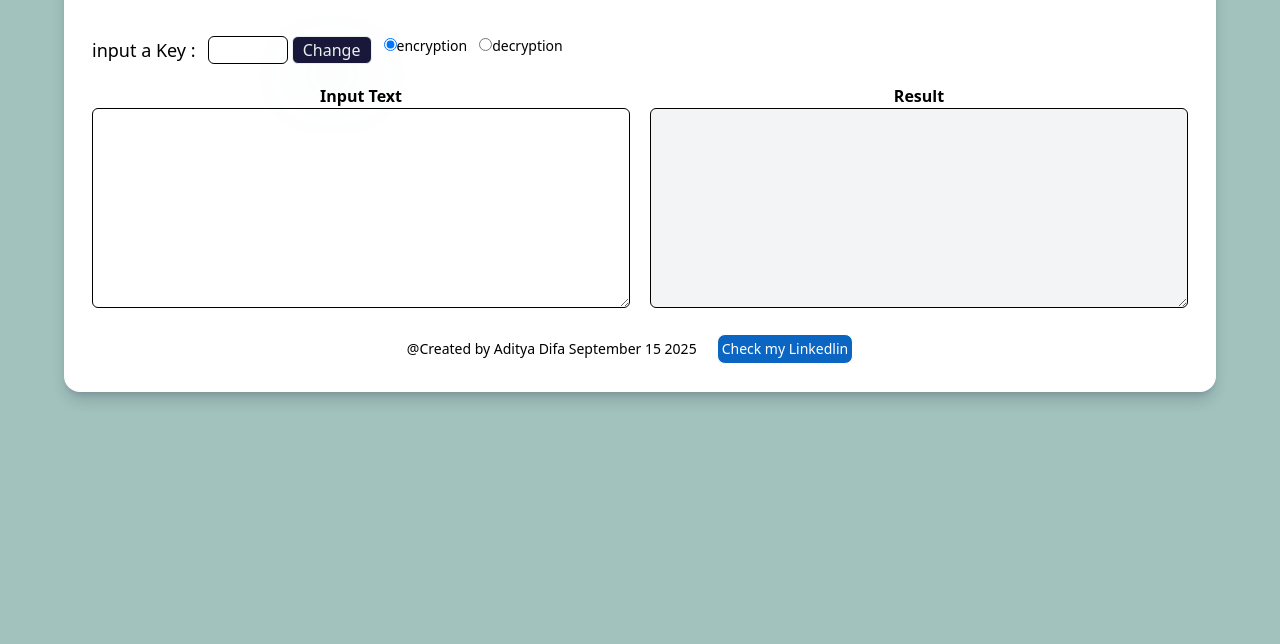
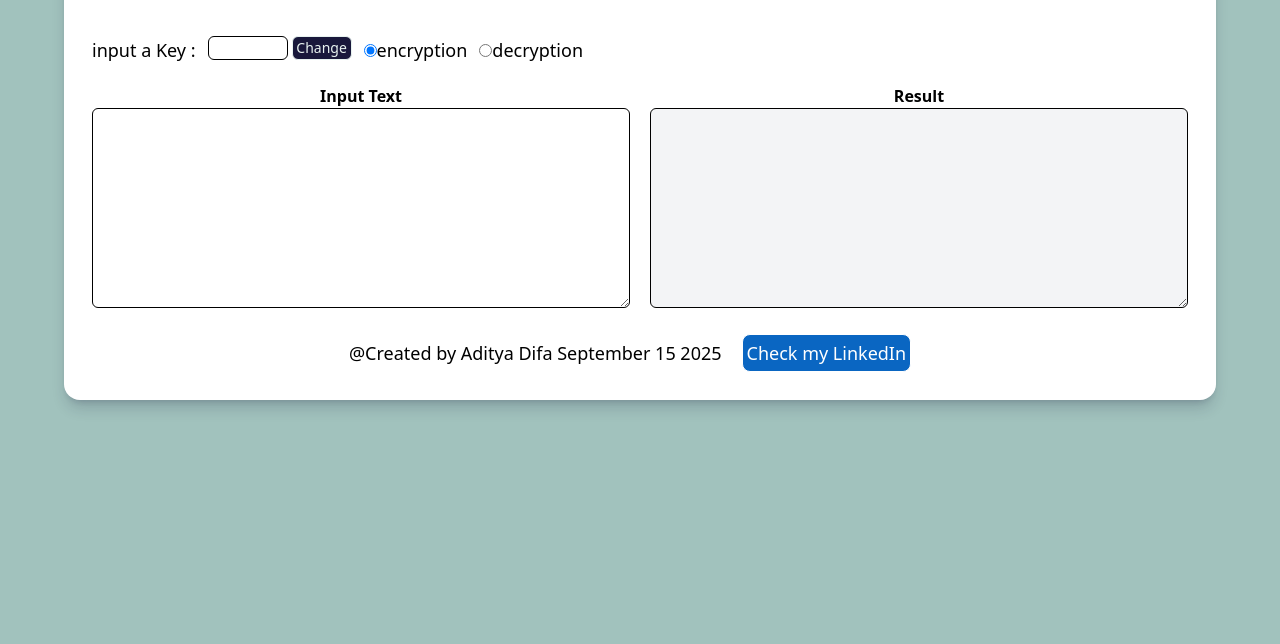
Before and after one commit to AdityaDifa/caesar-cipher, a website with bundled scripts: page index.html in a window 1280 px wide. Shown: the part 156-800 px from the top of the page. Built offline with nearby package versions, Linux system fonts and the light colour scheme.

Commit message:
Fixing layout

```diff
--- a/index.html
+++ b/index.html
@@ -11,17 +11,17 @@
     <div class="w-[90%] bg-white mt-14 mx-6 flex justify-center p-7 rounded-2xl shadow-lg/20 shadow-[#19183B]">
       <div class="grid grid-cols-2 gap-5 w-full"> <!--main-->
         <div class="col-span-full flex justify-center"> <!--title-->
-          <h1 class="text-4xl sm:text-5xl font-bold">Caesar Cipher</h1>
-          <img src="resource/logo.png" alt="icon" class="w-11 sm:w-14">
+          <h1 class="text-3xl sm:text-5xl font-bold">Caesar Cipher</h1>
+          <img src="resource/logo.png" alt="icon" class="w-11 h-11 sm:w-14 sm:h-11">
         </div>
-        <div class="flex mt-10 col-span-full justify-start"> <!--settings-->
-          <p class="text-sm sm:text-lg ">input a Key :</p>
-          <input type="text" class="border-1 rounded-md w-20 ml-3" id="key">
-          <button class="border-1 rounded-md w-20 ml-1 bg-[#19183B] text-[#E7F2EF] hover:bg-[#708993] active:bg-[#A1C2BD] shadow-2xl shadow-[#A1C2BD]/50" id="tombol">Change</button>
-          <label class="mx-3 text-sm">
+        <div class="flex mt-10 col-span-full justify-start content-center"> <!--settings-->
+          <p class="text-[10px] sm:text-lg ">input a Key :</p>
+          <input type="text" class="border-1 rounded-md w-10 h-4 sm:h-6 sm:w-20 ml-3" id="key">
+          <button class="border-1 rounded-md w-10 sm:w-15 h-4 sm:h-6 ml-1 bg-[#19183B] text-[6px] sm:text-sm text-[#E7F2EF] hover:bg-[#708993] active:bg-[#A1C2BD] shadow-2xl shadow-[#A1C2BD]/50" id="tombol">Change</button>
+          <label class="mx-3 text-[6px] sm:text-lg">
             <input type="radio" name="mode" value="enkripsi" checked>encryption
           </label>
-          <label class="text-sm">
+          <label class="text-[6px] sm:text-lg">
             <input type="radio" name="mode" value="dekripsi">decryption
           </label>
         </div>
@@ -34,8 +34,8 @@
           <textarea name="output-text" id="outputText" class=" bg-gray-100 border-1 rounded-md w-full h-50 text-pretty p-5 text-sm sm:text-lg" readonly="false"></textarea>
         </div>
         <div class="col-span-full flex justify-center items-center"> <!--footer-->
-          <h1 class="text-center text-sm">@Created by Aditya Difa September 15 2025</h1>
-          <a href="https://www.linkedin.com/in/aditya-difa-59901b193/" target="_blank" class="mx-5"><button class="text-sm border-1 p-1 rounded-lg bg-[#0A66C2] text-white hover:bg-blue-400 active:bg-blue-900">Check my Linkedlin</button></a>
+          <h1 class="text-center text-[7px] sm:text-lg">@Created by Aditya Difa September 15 2025</h1>
+          <a href="https://www.linkedin.com/in/aditya-difa-59901b193/" target="_blank" class="mx-5"><button class="text-[7px] sm:text-lg border-1 p-1 rounded-lg bg-[#0A66C2] text-white hover:bg-blue-400 active:bg-blue-900">Check my LinkedIn</button></a>
         </div>
       </div>
     </div>
```
Also changed, not shown: css/tailwindcss/output.css.
